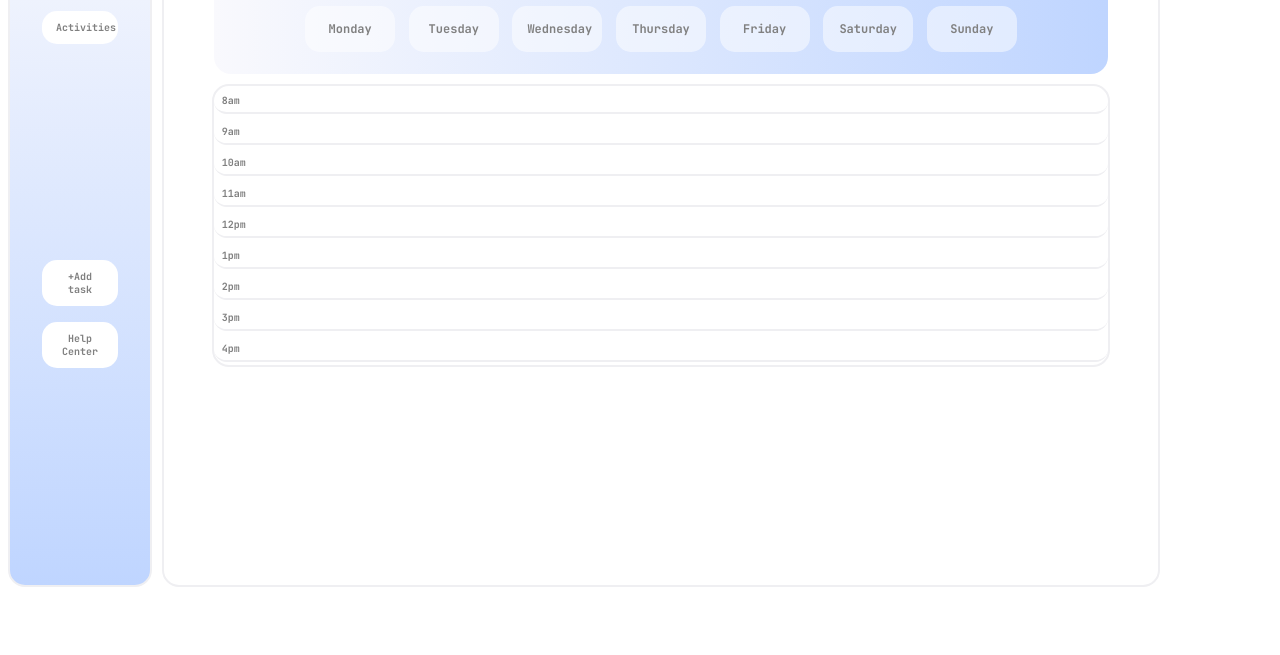
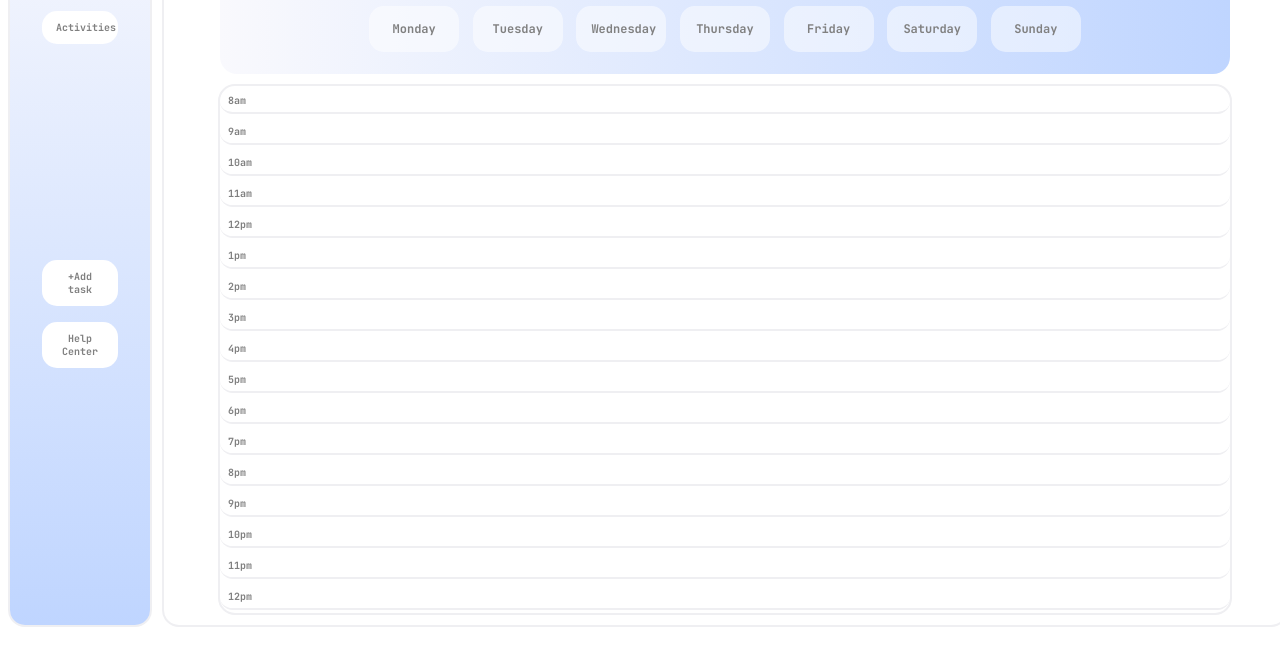
Before and after one commit to AKASH167-sudo/Study-Scheduler-Skeleton-HTML---CSS-, a website built with Vite: page index.html in a window 1280 px wide. Shown: the part 145-800 px from the top of the page. Built offline with nearby package versions, Linux system fonts and the light colour scheme; a web font is replaced by a local one.

Commit message:
Added more slots + Width fix
added more time slots and fixed the width of the main element

```diff
--- a/index.css
+++ b/index.css
@@ -4,7 +4,7 @@
 
 #container {
     display: flex;
-    width: 90vw;
+    width: 100vw;
     justify-content: center;
 }
 
--- a/index.html
+++ b/index.html
@@ -64,6 +64,14 @@
                 <div class="time">2pm</div>
                 <div class="time">3pm</div>
                 <div class="time">4pm</div>
+                <div class="time">5pm</div>
+                <div class="time">6pm</div>
+                <div class="time">7pm</div>
+                <div class="time">8pm</div>
+                <div class="time">9pm</div>
+                <div class="time">10pm</div>
+                <div class="time">11pm</div>
+                <div class="time">12pm</div>
             </div>
 
         </div>
```
